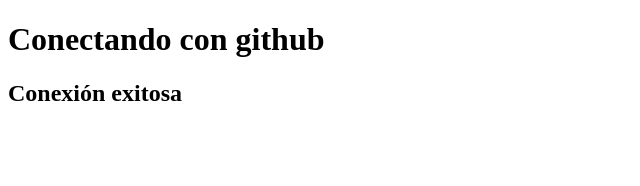
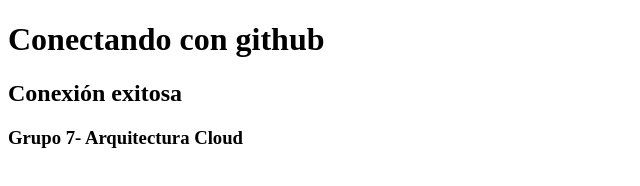
Before and after one commit to Raul-code360/amplify-aws, a plain HTML site: page index.html in a window 1280 px wide. Shown: the whole page, without its empty margins (0-640 px from the left). Drawn offline with Linux system fonts and the light colour scheme.

Commit message:
Se agrega tercer commit

```diff
--- a/index.html
+++ b/index.html
@@ -8,5 +8,6 @@
 <body>
     <h1>Conectando con github</h1>
     <h2>Conexión exitosa</h2>
+    <h3>Grupo 7- Arquitectura Cloud</h3>
 </body>
 </html>
```
